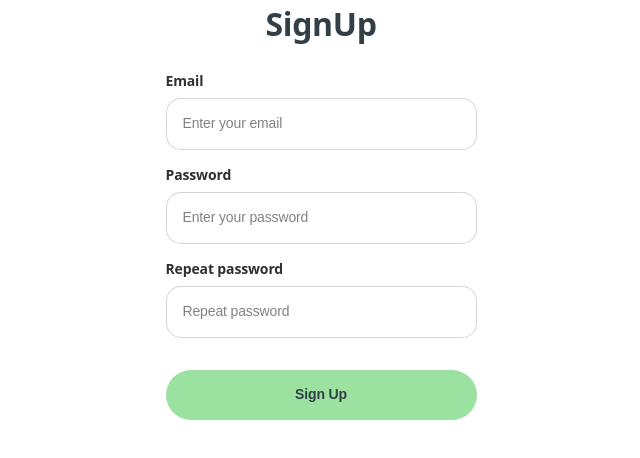
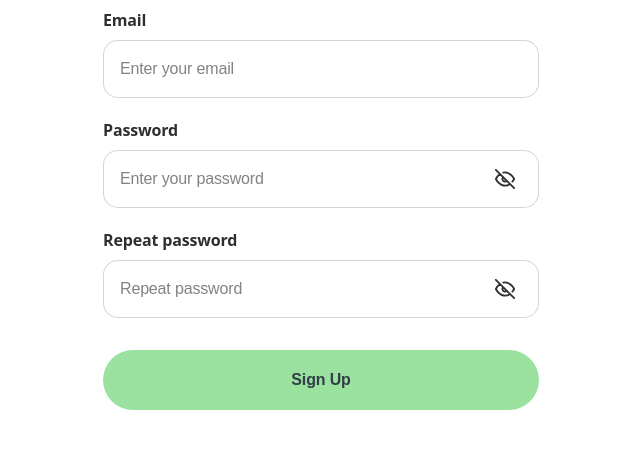
Before and after one commit to StasAstenenko/frontend-inter-mafia, a React (Vite) app: page /signup in a window 1280 px wide. Shown: the top 458 px of the page, without its empty margins (319-959 px from the left). Built offline with nearby package versions, Linux system fonts and the light colour scheme.

Commit message:
finish sign up form

```diff
--- a/src/components/SignUpForm/SignUpForm.jsx
+++ b/src/components/SignUpForm/SignUpForm.jsx
@@ -2,14 +2,19 @@ import { ErrorMessage, Field, Form, Formik } from "formik";
 import css from "./SignUpForm.module.css";
 import * as Yup from "yup";
 import clsx from "clsx";
+import { useState } from "react";
 
 const SignUpForm = () => {
+const [isVisiblePassword, setIsVisiblePassword]=useState(false);
+const togglePasswordView=()=>{setIsVisiblePassword((prev) => !prev)};
+
   const SignUpValidationSchema = Yup.object().shape({
     emailSignUp: Yup.string()
       .email("Invalid email address")
       .required("Email is required"),
     passwordSignUp: Yup.string()
-      .min(6, "Password must be at least 6 characters")
+      .min(8, "Password must be at least 8 characters")
+      .max(50, "Password must be less than 50 characters")
       .required("Password is required"),
     repeatPassword: Yup.string()
       .oneOf([Yup.ref("passwordSignUp")], "Passwords must match")
@@ -25,9 +30,11 @@ const SignUpForm = () => {
     console.log(values);
     actions.resetForm();
   };
+
+
   return (
     <>
-      <h1 className={css.title}>SignUp</h1>
+      {/* <h1 className={css.title}>SignUp</h1> */}
       <Formik
         initialValues={initialValues}
         onSubmit={handleSubmit}
@@ -63,7 +70,7 @@ const SignUpForm = () => {
                 id="passwordSignUp"
                 name="passwordSignUp"
                 placeholder="Enter your password"
-                type="password"
+                type={isVisiblePassword ? "text" : "password"}
                 className={clsx(css.input, {
                   [css.inputError]:
                     errors.passwordSignUp && touched.passwordSignUp,
@@ -75,6 +82,19 @@ const SignUpForm = () => {
                 component="span"
                 className={css.errorMsg}
               />
+              <button type="button" className={css.toggleViewBtn} onClick={togglePasswordView}>
+               {
+                !isVisiblePassword ? (
+                  <svg width="20" height="20" className={css.icon}>
+                    <use href="/src/icons/sprite.svg#eye-close"></use>
+                  </svg>
+                ) : (
+                  <svg width="20" height="20" className={css.icon}>
+                    <use href="/src/icons/sprite.svg#eye"></use>
+                  </svg>
+                )
+               }
+              </button>
             </div>
 
             <div className={css.fieldWrap}>
@@ -97,6 +117,19 @@ const SignUpForm = () => {
                 component="span"
                 className={css.errorMsg}
               />
+              <button type="button" className={css.toggleViewBtn} onClick={togglePasswordView}>
+               {
+                !isVisiblePassword ? (
+                  <svg width="20" height="20" className={css.icon}>
+                    <use href="/src/icons/sprite.svg#eye-close"></use>
+                  </svg>
+                ) : (
+                  <svg width="20" height="20" className={css.icon}>
+                    <use href="/src/icons/sprite.svg#eye"></use>
+                  </svg>
+                )
+               }
+              </button>
             </div>
 
             <button type="submit" className={css.btn}>
--- a/src/components/SignUpForm/SignUpForm.module.css
+++ b/src/components/SignUpForm/SignUpForm.module.css
@@ -1,4 +1,4 @@
-.title {
+/* .title {
   text-align: center;
   margin-bottom: 32px;
   font-weight: 700;
@@ -6,10 +6,9 @@
   line-height: 1;
   letter-spacing: -0.01em;
   color: #323f47;
-}
+} */
 .form {
   max-width: 311px;
-  /* width: 311px; */
   margin: 0 auto;
 }
 .fieldWrap {
@@ -29,7 +28,6 @@
   color: #2f2f2f;
 }
 .input {
-  /* margin-bottom: 16px; */
   border: 1px solid rgba(47, 47, 47, 0.2);
   border-radius: 15px;
   padding: 16px;
@@ -39,8 +37,6 @@
   line-height: 1.28571;
   letter-spacing: -0.01em;
   color: #2f2f2f;
-
-  /* height: 50px; */
 }
 .input:focus {
   border: 1px solid rgba(47, 47, 47, 0.4);
@@ -65,6 +61,8 @@
   letter-spacing: -0.01em;
   color: #ef5050;
 }
+
+
 .btn {
   border-radius: 30px;
   border: none;
@@ -84,3 +82,60 @@
 .btn:focus {
   background-color: #87d28d;
 }
+
+.toggleViewBtn{display:none}
+
+
+@media only screen and (min-width: 768px) {
+  /* .title {
+    font-size: 36px;
+    line-height: 1.05556;
+
+    } */
+  .form {
+    max-width: 436px;
+  }
+
+  .fieldWrap {
+    position:relative;
+    margin-bottom: 20px;
+  }
+
+  .label {
+    font-size: 16px;
+    line-height: 1.5;
+  }
+  .input {
+    font-size: 16px;
+    line-height: 1.5;
+  }
+
+  .input::placeholder {
+    font-size: 16px;
+    line-height: 1.5;
+  }
+  .errorMsg {
+    font-size: 16px;
+    line-height: 1.5;
+  }
+
+  .btn {
+    font-size: 16px;
+    line-height: 1.5;
+    width: 436px;
+    padding: 18px;
+  }
+  .toggleViewBtn{
+    display:block;
+    position:absolute;
+    top:50px;
+    right:18px;
+    background: none;
+    border: none;
+    cursor: pointer;
+  }
+  .icon{
+    fill: none;
+    stroke: #2f2f2f;
+  }
+}
```
